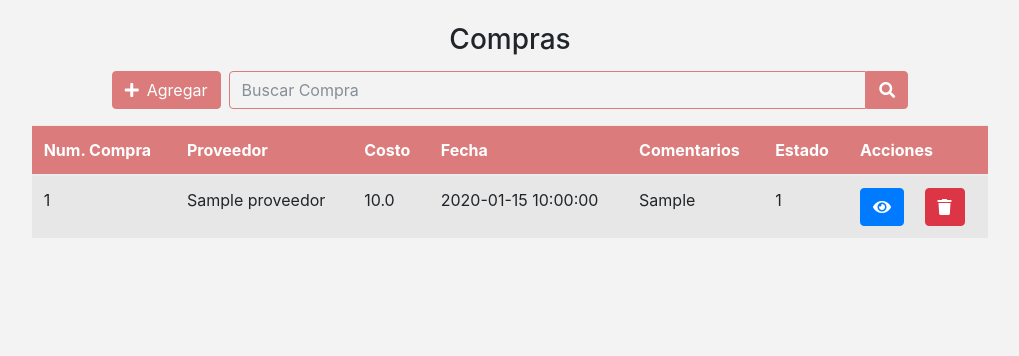
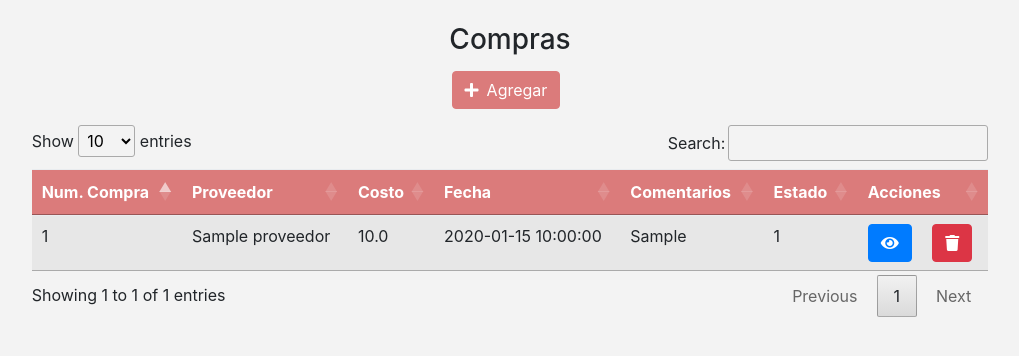
Before and after one commit to JonathanMF2020/proyecto8, a Flask app: page /compras/ in a window 1280 px wide. Shown: the part 72-428 px from the top of the page, without its empty margins (130-1149 px from the left). Run offline with Flask 2, Linux system fonts and the light colour scheme; tables that the repository leaves empty hold one stand-in row (values such as "Sample post"); some libraries are stand-ins or nearby versions.

Commit message:
Update de las tablas

```diff
--- a/project/__init__.py
+++ b/project/__init__.py
@@ -12,7 +12,7 @@ def create_app():
 
     app.config['SQLALCHEMY_TRACK_MODIFICATIONS'] = False
     app.config['SECRET_KEY'] = os.urandom(24)
-    app.config['SQLALCHEMY_DATABASE_URI'] = 'mysql://sql5404160:4BhJCrtdlL@sql5.freemysqlhosting.net/sql5404160'
+    app.config['SQLALCHEMY_DATABASE_URI'] = 'mysql://root:root@127.0.0.1/proyecto8'
     app.logger.debug("Conecto a la base de datos")
     app.config['SECURITY_PASSWORD_SALT'] = 'thissecretssalt'
 
--- /dev/null
+++ b/project/static/js/tabla.js
@@ -0,0 +1,7 @@
+$(document).ready(function() {
+    $('#tabla').DataTable( {
+        "language": {
+            "url": "//cdn.datatables.net/plug-ins/9dcbecd42ad/i18n/Spanish.json"
+        }
+    } );
+} );
--- a/project/templates/clientes.html
+++ b/project/templates/clientes.html
@@ -9,8 +9,6 @@
         <h3 class="h3 col-12 text-center mb-3 text-black">Clientes</h3>
         <div class="row col-12 justify-content-center mb-3">
             <a onclick="mostrarModalClienteAgregar()" class="btn-small btn-rose btn mr-2 text-white"><i class="fas fa-plus mr-2"></i>Agregar</a>
-            <input id="txtBusqueda" name="txtBusqueda" type="text" class="form-control search col-8" placeholder="Buscar Clientes">
-            <button href="#" class="btn-small btn btn-search"><i class="fas fa-search"></i></button>
         </div>
         {{render_table(clientes, "clientes")}}
     </div>
--- a/project/templates/compras/compras.html
+++ b/project/templates/compras/compras.html
@@ -9,8 +9,6 @@
         <h3 class="h3 col-12 text-center mb-3 text-black">Compras</h3>
         <div class="row col-12 justify-content-center mb-3">
             <a onclick="mostrarModalCompraAgregar()" class="btn-small btn-rose btn mr-2 text-white"><i class="fas fa-plus mr-2"></i>Agregar</a>
-            <input id="txtBusqueda" name="txtBusqueda" type="text" class="form-control search col-8" placeholder="Buscar Compra">
-            <button href="#" class="btn-small btn btn-search"><i class="fas fa-search"></i></button>
         </div>
         {{render_table(compras, "compras")}}
     </div>
--- a/project/templates/compras/ver.html
+++ b/project/templates/compras/ver.html
@@ -10,8 +10,6 @@
         <h3 class="h3 col-12 text-center mb-3 text-black">Compras - Detalle</h3>
         <div class="row col-12 justify-content-center mb-3">
             <a onclick="mostrarModalCompraDetalleAgregar()" class="btn-small btn-rose btn mr-2 text-white"><i class="fas fa-plus mr-2"></i>Agregar</a>
-            <input id="txtBusqueda" name="txtBusqueda" type="text" class="form-control search col-8" placeholder="Buscar Compra">
-            <button href="#" class="btn-small btn btn-search"><i class="fas fa-search"></i></button>
         </div>
         {{render_table(detalles, "compras_detalles")}}
     </div>
--- a/project/templates/macros.html
+++ b/project/templates/macros.html
@@ -350,7 +350,7 @@
 
 {% macro render_table(objects, type) %}
 <div class="table-responsive col-12">
-    <table class="table table-striped">
+    <table class="table table-striped" id="tabla">
         <thead class="text-white" style="background-color: #DB7B7B;">
             <tr>
                 {% if type=="clientes" %}
--- a/project/templates/master.html
+++ b/project/templates/master.html
@@ -10,17 +10,19 @@
         <script type="text/javascript" src="../static/bootstrap/bootstrap/js/bootstrap.min.js"></script>
         <link rel="stylesheet" href="https://use.fontawesome.com/releases/v5.8.2/css/all.css">
         <link rel="stylesheet" href="../static/css/style.css">
-        <script src="../static/js/materia.js"></script>
-        <script src="../static/js/compra.js"></script>
-        <script src="../static/js/cliente.js"></script>
+        <script src="{{ url_for('static',filename='js/materia.js') }}"></script>
+        <script src="{{ url_for('static',filename='js/compra.js') }}"></script>
+        <script src="{{ url_for('static',filename='js/cliente.js') }}"></script>
         <script src="//cdn.jsdelivr.net/npm/sweetalert2@10"></script>
+        <link rel="stylesheet" type="text/css" href="https://cdn.datatables.net/v/dt/dt-1.10.24/datatables.min.css"/>
+        <script type="text/javascript" src="https://cdn.datatables.net/v/dt/dt-1.10.24/datatables.min.js"></script>
+        <script src="{{ url_for('static',filename='js/tabla.js') }}"></script>
         <title>Costoso</title>
     </head>
     <nav class="navbar navbar-expand-lg navbar-dark fixed-top p-3" style="background-color: #2F8BC4;">
         <button class="navbar-toggler" type="button" data-toggle="collapse" data-target="#navbar_toggler" aria-controls="navbar_toggler" aria-expanded="false" aria-label="Toggle navigation">
             <span class="navbar-toggler-icon"></span>
         </button>
-
         <div class="collapse navbar-collapse" id="navbar_toggler">
             <a class="navbar-brand ml-3" href="#">Contoso</a>
             <ul class="navbar-nav mr-auto mt-2 mt-lg-0">
@@ -31,10 +33,10 @@
                     <a class="nav-link" href="/ventas/">Ventas</a>
                 </li>
                 <li class="nav-item mr-4">
-                    <a class="nav-link" href="/compras/">Compras</a>
+                    <a class="nav-link" href="{{ url_for('compras.getAll') }}">Compras</a>
                 </li>
                 <li class="nav-item mr-4">
-                    <a class="nav-link" href="/cliente/">Clientes</a>
+                    <a class="nav-link" href="{{ url_for('clientes.getAll') }}">Clientes</a>
                 </li>
                 <li class="nav-item mr-4">
                     <a class="nav-link" href="/proveedores/">Proveedores</a>
@@ -43,7 +45,7 @@
                     <a class="nav-link" href="/productos/">Productos</a>
                 </li>
                 <li class="nav-item mr-4">
-                    <a class="nav-link" href="/materia/">Materia Prima</a>
+                    <a class="nav-link" href="{{ url_for('materias.getAll') }}">Materia Prima</a>
                 </li>
                 <li class="nav-item mr-4">
                     <a class="nav-link" href="/security/logout">Cerrar Sesión</a>
@@ -58,4 +60,5 @@
             {% endblock %}
         </div>
     </body>
+    <script src="https://cdn.datatables.net/plug-ins/1.10.15/i18n/Spanish.json"></script>
 </html>
--- a/project/templates/materia.html
+++ b/project/templates/materia.html
@@ -9,8 +9,6 @@
         <h3 class="h3 col-12 text-center mb-3 text-black">Materia Prima</h3>
         <div class="row col-12 justify-content-center mb-3">
             <a onclick="mostrarModalMateriaAgregar()" class="btn-small btn-rose btn mr-2 text-white"><i class="fas fa-plus mr-2"></i>Agregar</a>
-            <input id="txtBusqueda" name="txtBusqueda" type="text" class="form-control search col-8" placeholder="Buscar Materia Prima">
-            <button href="#" class="btn-small btn btn-search"><i class="fas fa-search"></i></button>
         </div>
         {{render_table(materias, "materia")}}
     </div>
```
